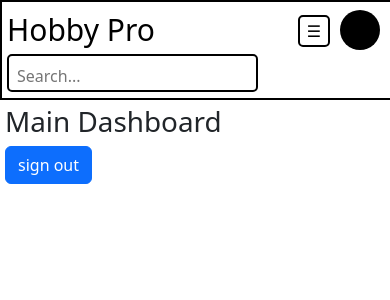
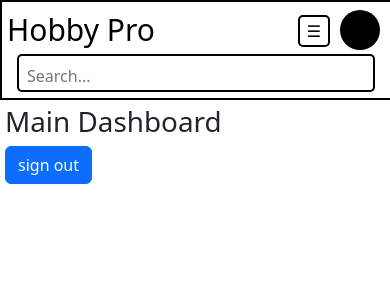
Before and after one commit to Caguilar92/HobbyPro, a Vue app in the folder HobbyPro/: page /dashboard/main in a window 390 px wide. Shown: the top 300 px of the page. Built offline with nearby package versions, Linux system fonts and the light colour scheme; no server answers; sample sign-in values are in the browser's storage.

Commit message:
searchbar fix

```diff
--- a/HobbyPro/src/components/NavigationBar.vue
+++ b/HobbyPro/src/components/NavigationBar.vue
@@ -117,13 +117,13 @@ header {
 
 .search-bar {
   height: 40px;
-  width: auto;
+  width: 300px;
   margin-left: 200px
 }
 
 .search-bar input[type="text"] {
   margin: auto;
-  width: auto;
+  width: 100%;
   padding: 8px 8px 2px 8px;
   border-radius: 5px;
   border: 2px solid #000;
@@ -270,12 +270,16 @@ nav ul li a:hover {
     height: 100px;
   }
 
-
   .search-bar {
-    margin-left: 0px;
+    margin-left: 10px;
+    margin-right: 10px;
     margin-top: 42px;
+    width: 576px;
   }
 
+  .search-bar input {
+    width: 100%;
+  }
 
   nav {
     display: none !important;
```
